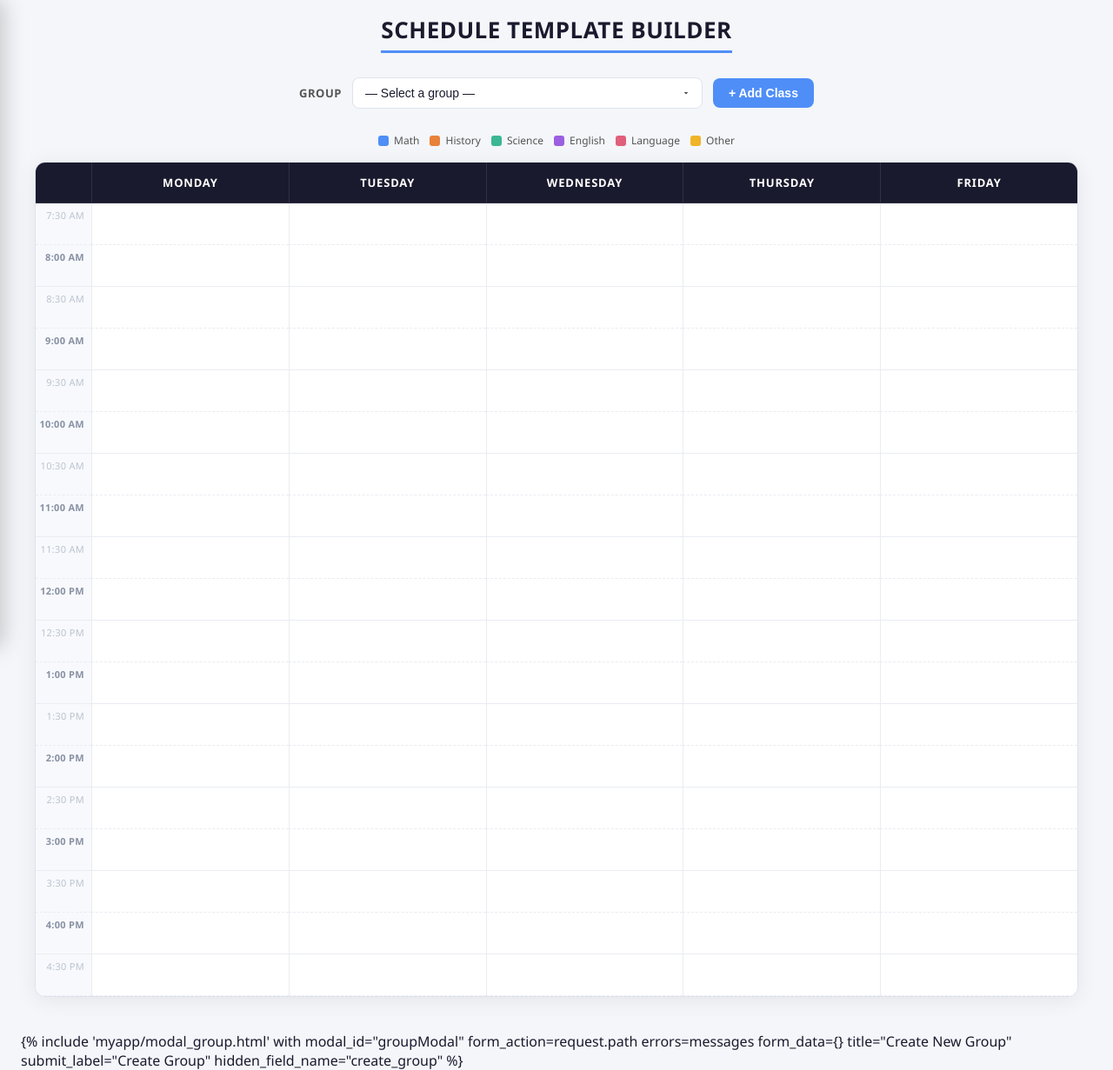
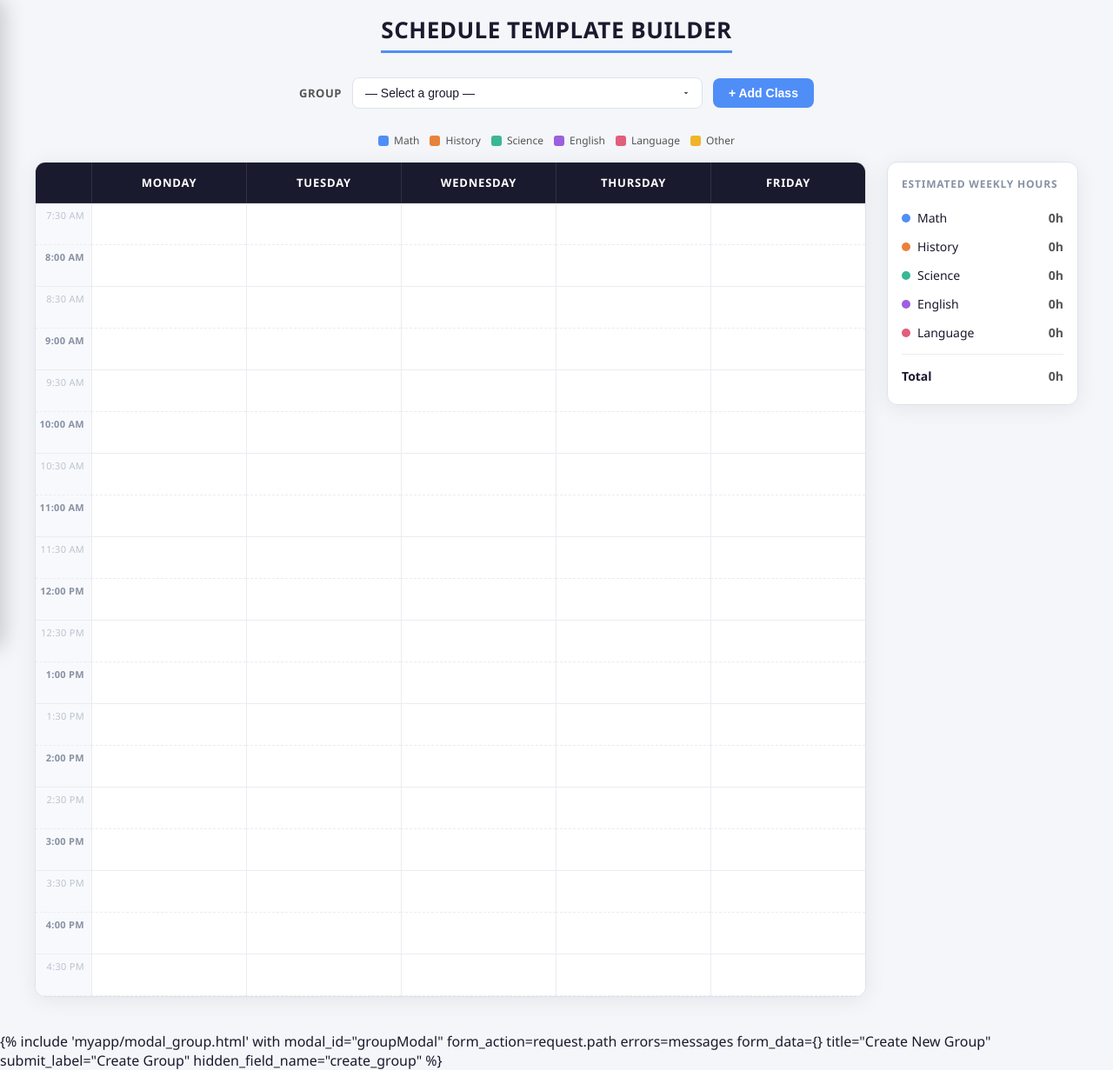
Before and after one commit to AnthM0/school-scheduler, a Django app: page /schedule-template/ in a window 1280 px wide. Shown: the part 56-1287 px from the top of the page at 87% size. Run offline with Django 5.2, Linux system fonts and the light colour scheme; data comes from the database, SQL or seed files in the repository; both versions use the stored data as it was after the commit.

Commit message:
Add estimated subject hours tracker to schedule page

```diff
--- a/myapp/templates/myapp/schedule_script.html
+++ b/myapp/templates/myapp/schedule_script.html
@@ -175,6 +175,49 @@
     });
 }
 
+// ── Subject hours tracker ───────────────────────────────────────
+
+const HOURS_MULTIPLIER = 1; // adjust this to scale estimated hours
+
+function renderSubjectTracker() {
+    const subjects = ['math', 'history', 'science', 'english', 'language'];
+    const totals = { math: 0, history: 0, science: 0, english: 0, language: 0 };
+
+    const days = ['monday', 'tuesday', 'wednesday', 'thursday', 'friday'];
+
+    days.forEach(day => {
+        const classes = classesByDay[day] || [];
+        classes.forEach(cls => {
+            const subject = cls.subject || 'other';
+            if (subjects.includes(subject)) {
+                const startMins = timeToMinutes(cls.start);
+                const endMins   = timeToMinutes(cls.end);
+                totals[subject] += (endMins - startMins);
+            }
+        });
+    });
+
+    let grandTotalMinutes = 0;
+
+    subjects.forEach(subject => {
+        const minutes = totals[subject];
+        const hours = (minutes / 60) * HOURS_MULTIPLIER;
+        grandTotalMinutes += minutes;
+
+        const el = document.getElementById(`tracker-${subject}`);
+        if (el) el.textContent = formatHours(hours);
+    });
+
+    const totalHours = (grandTotalMinutes / 60) * HOURS_MULTIPLIER;
+    const totalEl = document.getElementById('tracker-total');
+    if (totalEl) totalEl.textContent = formatHours(totalHours);
+}
+
+function formatHours(hours) {
+    // Show one decimal place only when needed (e.g. "2.5h" but "3h" not "3.0h")
+    return (Math.round(hours * 10) / 10) + 'h';
+}
+
 
 // ── 4. TIME CONSTRAINT ENFORCEMENT ─────────────────────────────
 
@@ -250,6 +293,7 @@
 
 // Render classes on load and re-render on window resize
 renderClasses();
+renderSubjectTracker();
 window.addEventListener('resize', renderClasses);
 
 // Close any open modal on Escape key
--- a/myapp/templates/myapp/schedule_template.html
+++ b/myapp/templates/myapp/schedule_template.html
@@ -334,6 +334,58 @@
         color: #fff;
     }
 
+    /* ── Subject hours tracker ── */
+    .subject-tracker {
+        width: 220px;
+        background: #fff;
+        border: 1px solid #dde2ec;
+        border-radius: 12px;
+        padding: 16px;
+        box-shadow: 0 4px 24px rgba(0,0,0,0.07);
+        position: sticky;
+        top: 80px;
+    }
+
+    .subject-tracker-header {
+        font-size: 12px;
+        font-weight: 700;
+        letter-spacing: 0.8px;
+        text-transform: uppercase;
+        color: #8892a4;
+        margin-bottom: 14px;
+    }
+
+    .subject-tracker-row {
+        display: flex;
+        align-items: center;
+        gap: 8px;
+        padding: 7px 0;
+        font-size: 14px;
+        color: #1a1a2e;
+    }
+
+    .subject-tracker-dot {
+        width: 10px;
+        height: 10px;
+        border-radius: 50%;
+        flex-shrink: 0;
+    }
+
+    .subject-tracker-label {
+        flex: 1;
+    }
+
+    .subject-tracker-value {
+        font-weight: 600;
+        color: #555;
+    }
+
+    .subject-tracker-divider {
+        height: 1px;
+        background: #eaecf2;
+        margin: 8px 0;
+    }
+
 </style>
 
 {# ============================================================ #}
@@ -383,7 +435,9 @@
     </div>
 
     {# ── Schedule grid ── #}
-    <div class="schedule-grid" id="scheduleGrid">
+    <div style="display:flex; gap:24px; align-items:flex-start;">
+
+        <div class="schedule-grid" id="scheduleGrid" style="flex:1;">
 
             {# Day column headers #}
             <div class="header-spacer"></div>
@@ -406,6 +460,44 @@
             {% endfor %}
 
         </div>
+
+        {# ── Subject hours tracker ── #}
+        <div class="subject-tracker" id="subjectTracker">
+            <div class="subject-tracker-header">Estimated Weekly Hours</div>
+            <div class="subject-tracker-row" data-subject="math">
+                <span class="subject-tracker-dot" style="background:#4f8ef7;"></span>
+                <span class="subject-tracker-label">Math</span>
+                <span class="subject-tracker-value" id="tracker-math">0h</span>
+            </div>
+            <div class="subject-tracker-row" data-subject="history">
+                <span class="subject-tracker-dot" style="background:#e8823a;"></span>
+                <span class="subject-tracker-label">History</span>
+                <span class="subject-tracker-value" id="tracker-history">0h</span>
+            </div>
+            <div class="subject-tracker-row" data-subject="science">
+                <span class="subject-tracker-dot" style="background:#3ab795;"></span>
+                <span class="subject-tracker-label">Science</span>
+                <span class="subject-tracker-value" id="tracker-science">0h</span>
+            </div>
+            <div class="subject-tracker-row" data-subject="english">
+                <span class="subject-tracker-dot" style="background:#9b5fe0;"></span>
+                <span class="subject-tracker-label">English</span>
+                <span class="subject-tracker-value" id="tracker-english">0h</span>
+            </div>
+            <div class="subject-tracker-row" data-subject="language">
+                <span class="subject-tracker-dot" style="background:#e05f7a;"></span>
+                <span class="subject-tracker-label">Language</span>
+                <span class="subject-tracker-value" id="tracker-language">0h</span>
+            </div>
+            <div class="subject-tracker-divider"></div>
+            <div class="subject-tracker-row">
+                <span class="subject-tracker-label" style="font-weight:700;">Total</span>
+                <span class="subject-tracker-value" id="tracker-total" style="font-weight:700;">0h</span>
+            </div>
+        </div>
+    </div>
+</div>
+
 
     {# Hidden form used by the delete class function in JS #}
     <form method="post" id="deleteClassForm" action="">
```
Also changed, not shown: db.sqlite3. Lines whose indentation alone changed are shown as unchanged.
